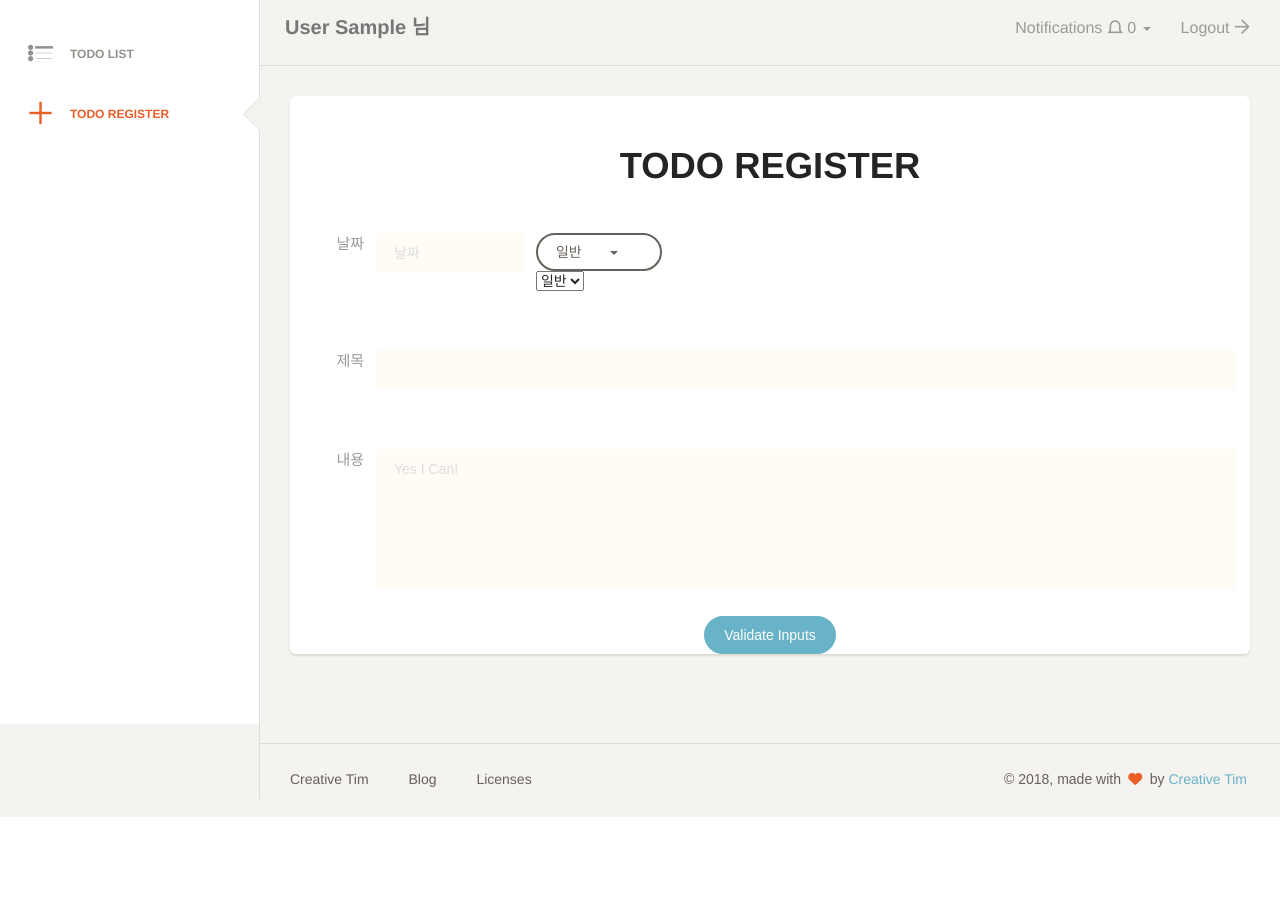
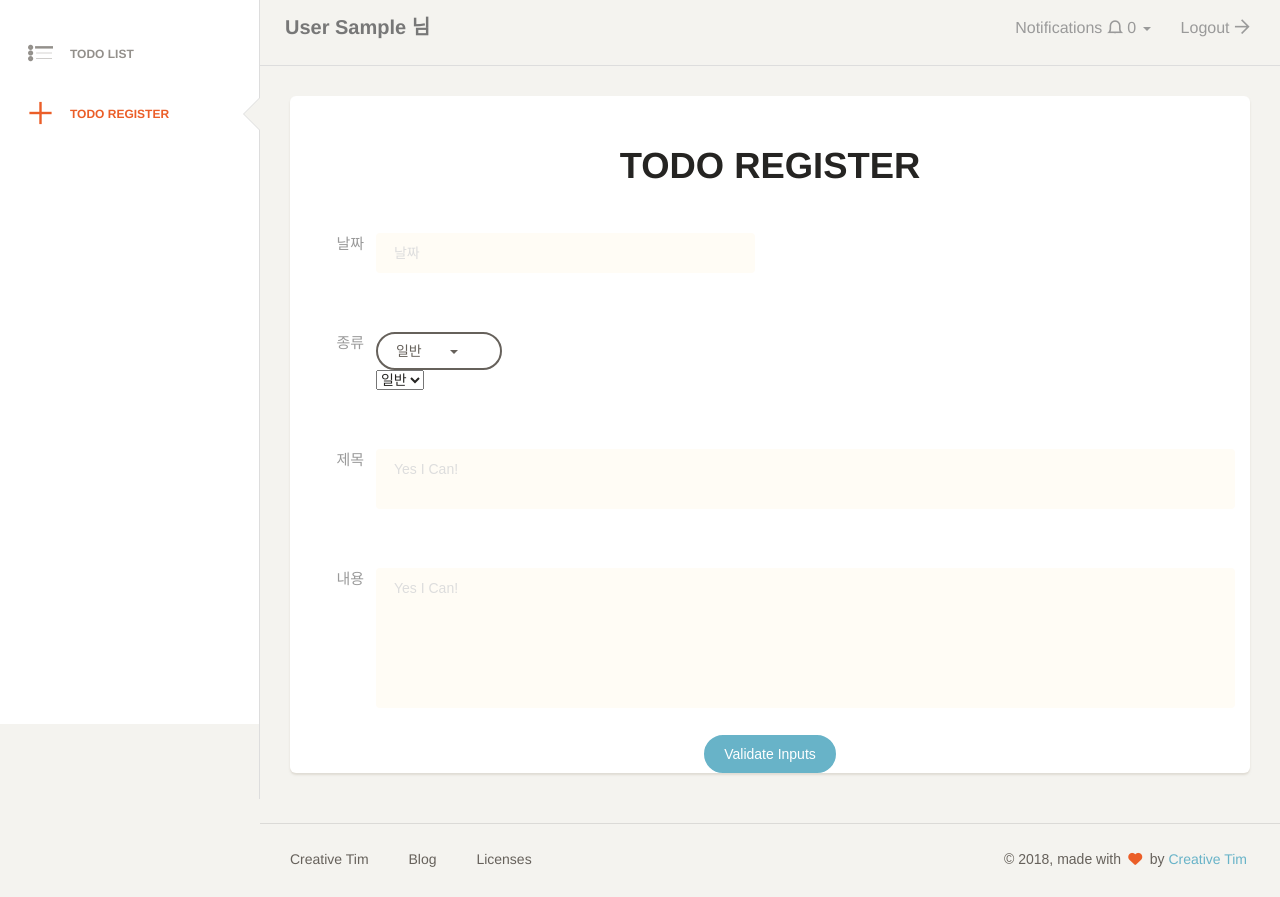
Before and after one commit to Ryulth/todo_list, a Django app: page /todo_reg/ in a window 1280 px wide. Shown: the part 76-973 px from the top of the page. Before the commit the page ends 893 px from the top, so only its background shows below. Run offline with Django 3.2, Linux system fonts and the light colour scheme; the visitor is signed in with stand-in values (Sample User, id 1); data that the repository does not hold is empty; style sheets or scripts are compiled from the project's sources; some libraries are stand-ins or nearby versions; some web fonts are replaced.

Commit message:
날짜 종류 form 변경

```diff
--- a/todo/templates/todo/todo_reg.html
+++ b/todo/templates/todo/todo_reg.html
@@ -121,32 +121,39 @@
 										</h2>
 										<br>
 										<fieldset>
-											<div class="col-md-12">
+											<div class="col-lg-12">
 												<div class="form-group">
 													<label class="col-xs-3 col-lg-1 control-label">날짜</label>
-													<div class="col-xs-5 col-lg-2">
+													<div class="col-xs-9 col-lg-5">
 													<input  type="text" class="form-control datetimepicker" placeholder="날짜" name="date" />
 													</div>
+												</div>
+											</div>
+										</fieldset>
+										<br>
+										<fieldset>
+											<div class="col-lg-12">
+												<div class="form-group">
+													<label class="col-xs-3 col-lg-1 control-label">종류</label>
 
-													<div class="col-xs-4 col-lg-2">
-															<select class="selectpicker" name="type" data-live-search="false" data-style="btn btn-block dropdown-toggle" title="종류" data-size="7">
-																<option value="0" selected="selected">일반</option>
-																<option value="1" >긴급</option>
-															</select>
+													<div class="col-xs-9 col-lg-5">
+														<select class="selectpicker" name="type" data-live-search="false" data-style="btn btn-block dropdown-toggle" title="종류" data-size="7">
+															<option value="0" selected="selected">일반</option>
+															<option value="1" >긴급</option>
+														</select>
 														</div>
 
 												</div>
 											</div>
 										</fieldset>
 										<br>
-
 										<fieldset>
 
 											<div class="col-md-12">
 												<div class="form-group">
 												<label class="col-xs-3 col-lg-1 control-label">제목</label>
 												<div class="col-xs-9 col-lg-11">
-													<input  type="text" class=form-control name="title" id="title"/>
+													<textarea class="form-control" name = "title" placeholder="Yes I Can!"></textarea>
 												</div>
 												</div>
 											</div>
```
Also changed, not shown: todo/templates/todo/todo_detail.html (+16 -7 lines), todo/templates/todo/todo_edit.html (+13 -5 lines), 1 other file.
